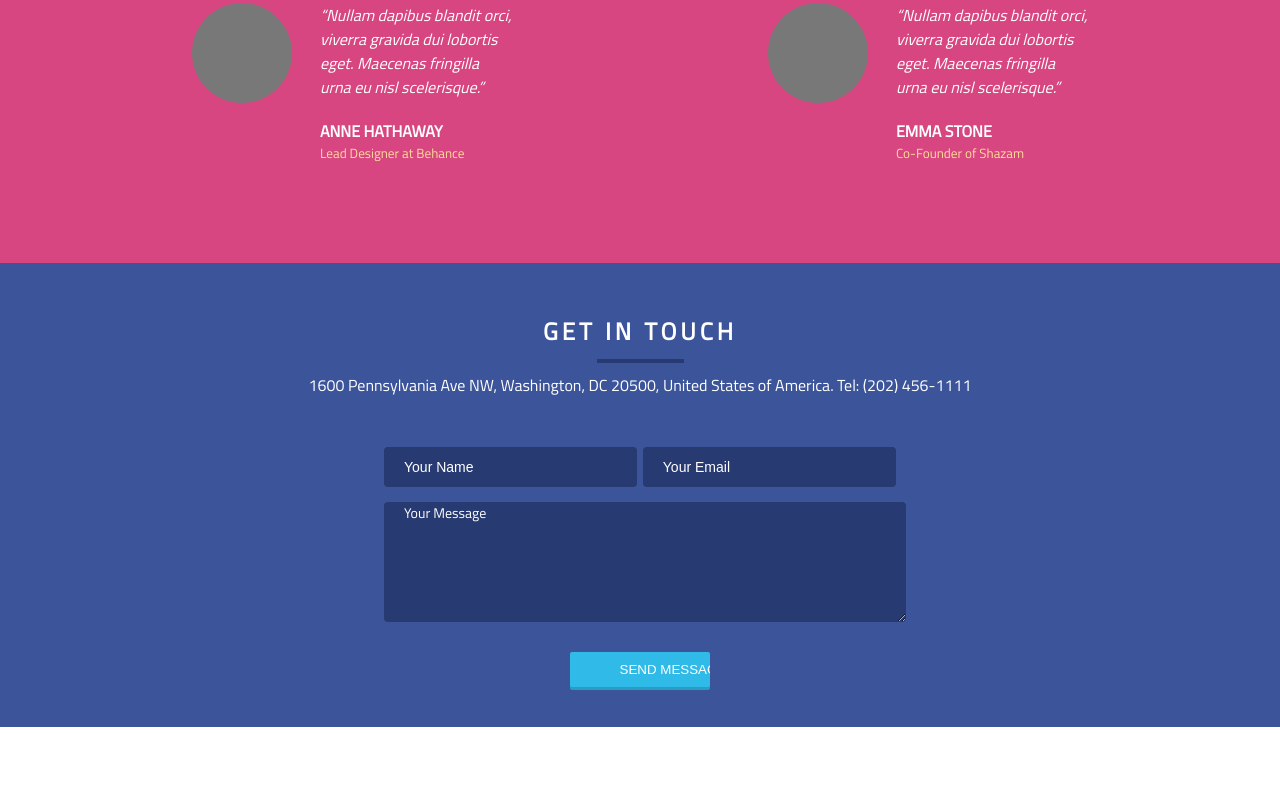
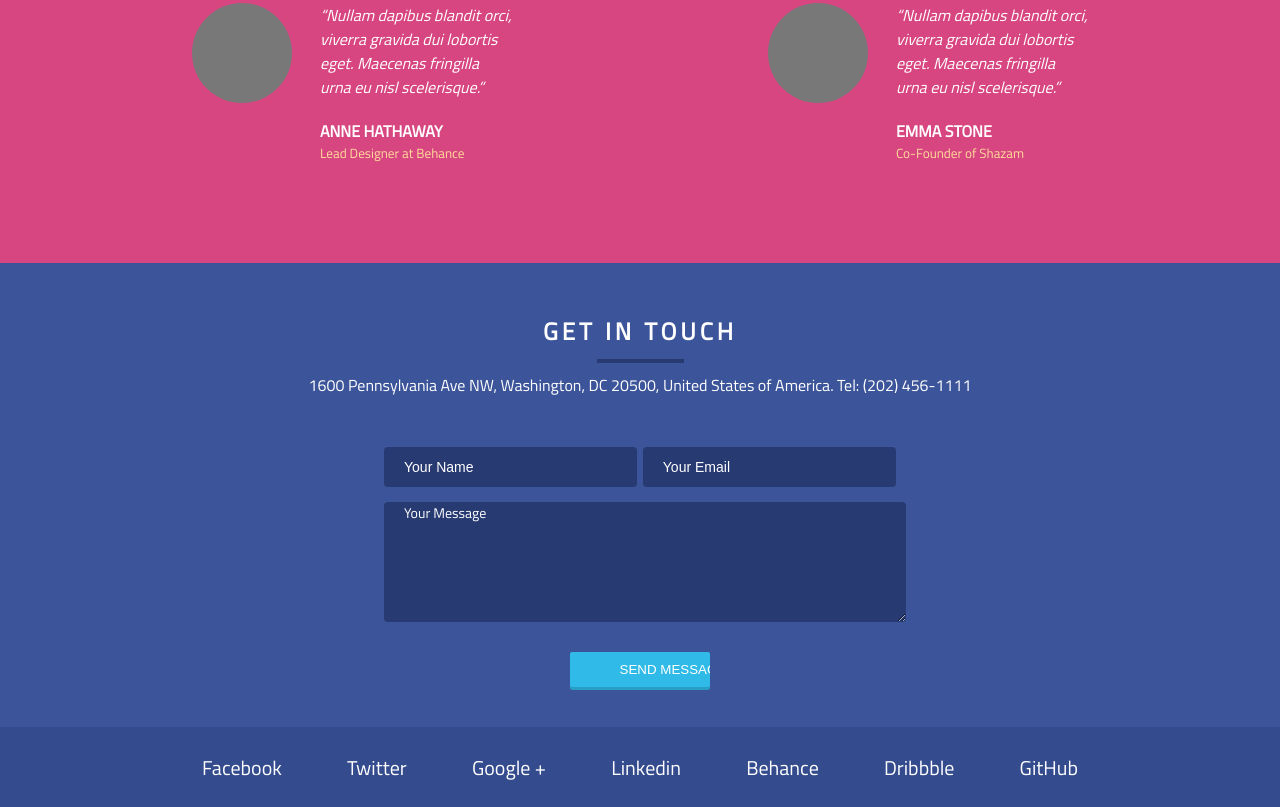
Before and after one commit to sankshitpandoh/htmlpractice, a plain HTML site: page index.html in a window 1280 px wide. Shown: the part 3337-4144 px from the top of the page. Before the commit the page ends 4064 px from the top, so only its background shows below. Drawn offline with Linux system fonts and the light colour scheme.

Commit message:
Footer added

```diff
--- a/assets/css/index.css
+++ b/assets/css/index.css
@@ -382,6 +382,35 @@ h5{
 .eighth-container form{
   padding-bottom: 40px;
 }
+
+/* seventh section ends here */
+/* Footer starts here*/
+footer{
+  display: flex;
+  flex-direction: column;
+  background-color: #344b8e;
+  align-items: center;
+  justify-content: space-around;
+  height: 10vh;
+  font-family: 'Titillium Web', sans-serif;
+}
+footer a{
+  color: white;
+  text-decoration: none;
+  font-size: 20px;
+  padding: 2px 10px;
+}
+footer a:hover, a:active{
+  background-color: white;
+  color: #344b8e;
+  border-radius: 2px;
+}
+footer nav{
+  display: flex;
+  flex-direction: row;
+  width: 70vw;
+  justify-content: space-between;
+}
 /* COMMON CSS*/
 .container-heading{
   letter-spacing: 4px;
--- a/index.html
+++ b/index.html
@@ -523,5 +523,15 @@
 
 <!-- seventh section ends here -->
 <!-- Footer starts here -->
-   <Footer
+   <footer>
+     <nav>
+         <a href="#"> Facebook </a>
+         <a href="#"> Twitter </a>
+         <a href="#"> Google + </a>
+         <a href="#"> Linkedin </a>
+         <a href="#"> Behance </a>
+         <a href="#"> Dribbble </a>
+         <a href="#"> GitHub </a>
+     </nav>
+   </footer>
 </body>
```
